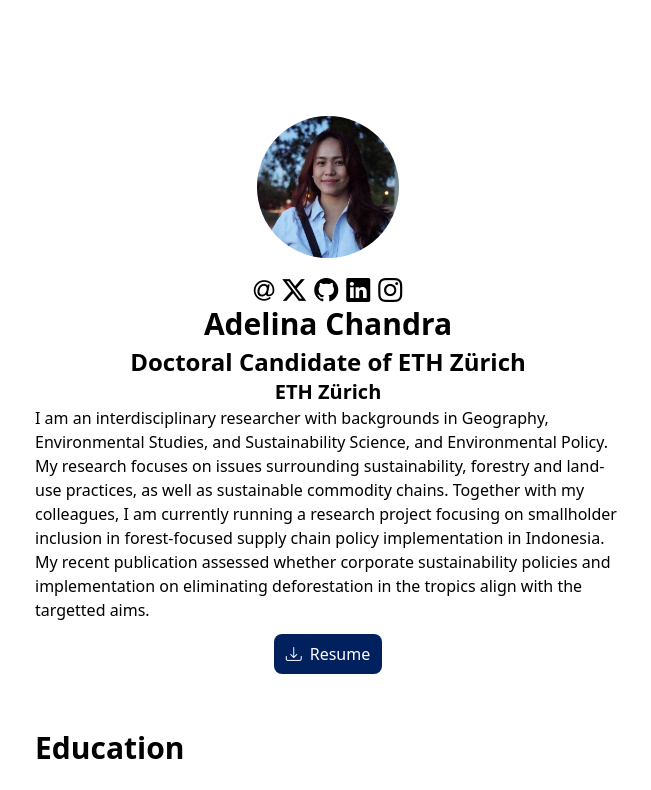
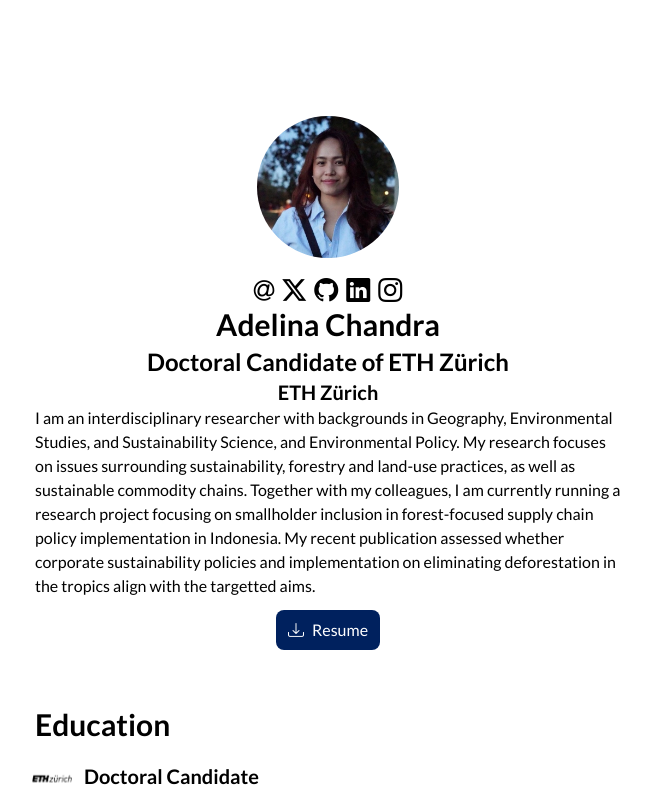
Before and after one commit to adelinachandra/adelinachandra.github.io, a React (Vite) app: page / in a window 1280 px wide. Shown: the top 790 px of the page, without its empty margins (312-963 px from the left). Built offline with nearby package versions, Linux system fonts and the light colour scheme.

Commit message:
Change Fonts to lato

```diff
--- a/index.html
+++ b/index.html
@@ -5,6 +5,9 @@
     <link rel="icon" type="image/svg+xml" href="./src/assets/logo/logo.svg" />
     <link rel="stylesheet" href="https://cdnjs.cloudflare.com/ajax/libs/font-awesome/4.7.0/css/font-awesome.min.css">
     <link rel="stylesheet" href="https://cdn.jsdelivr.net/npm/bootstrap-icons@1.11.3/font/bootstrap-icons.min.css">
+    <link rel="preconnect" href="https://fonts.googleapis.com">
+    <link rel="preconnect" href="https://fonts.gstatic.com" crossorigin>
+    <link href="https://fonts.googleapis.com/css2?family=Lato:wght@400;700&display=swap" rel="stylesheet">
     <meta name="viewport" content="width=device-width, initial-scale=1.0" />
     <title>Adelina Chandra</title>
   </head>
--- a/src/index.css
+++ b/src/index.css
@@ -4,19 +4,14 @@
 
 @layer base {
   @import '~@fortawesome/fontawesome-free/css/all.min.css';
-  @font-face {
-    font-family:inter var;
-    font-style:normal;
-    font-weight:100 900;
-    font-display:swap;
-    src:url(/dist/font/Inter.var.woff2)format("woff2")
-  }
+  @import url('https://fonts.googleapis.com/css2?family=Lato:ital,wght@0,100;0,300;0,400;0,700;0,900;1,100;1,300;1,400;1,700;1,900&display=swap');
   h1 { @apply text-3xl font-bold; }
   h2 { @apply text-2xl font-bold; }
   h3 { @apply text-xl  font-bold; }
 }
 
 html {
+  /* font-family: 'Lato', sans-serif !important; */
   display: flex;
   justify-content: center;
 }
--- a/tailwind.config.js
+++ b/tailwind.config.js
@@ -15,6 +15,9 @@
       },
       colors: {
         'navy': '#00215E',
+      },
+      fontFamily: {
+        'sans': ['Lato', 'sans-serif'],
       }
     },
   },
```
